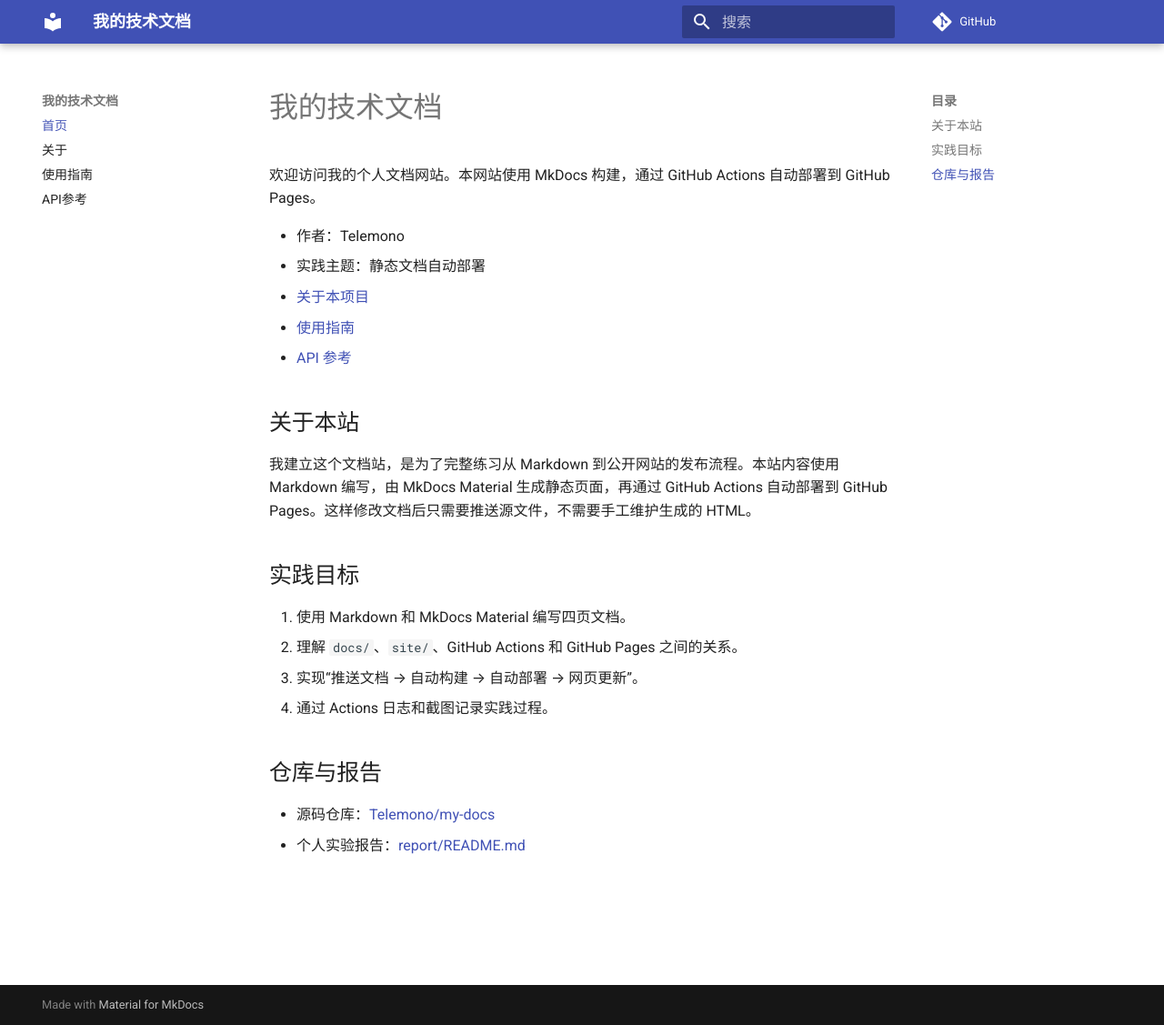
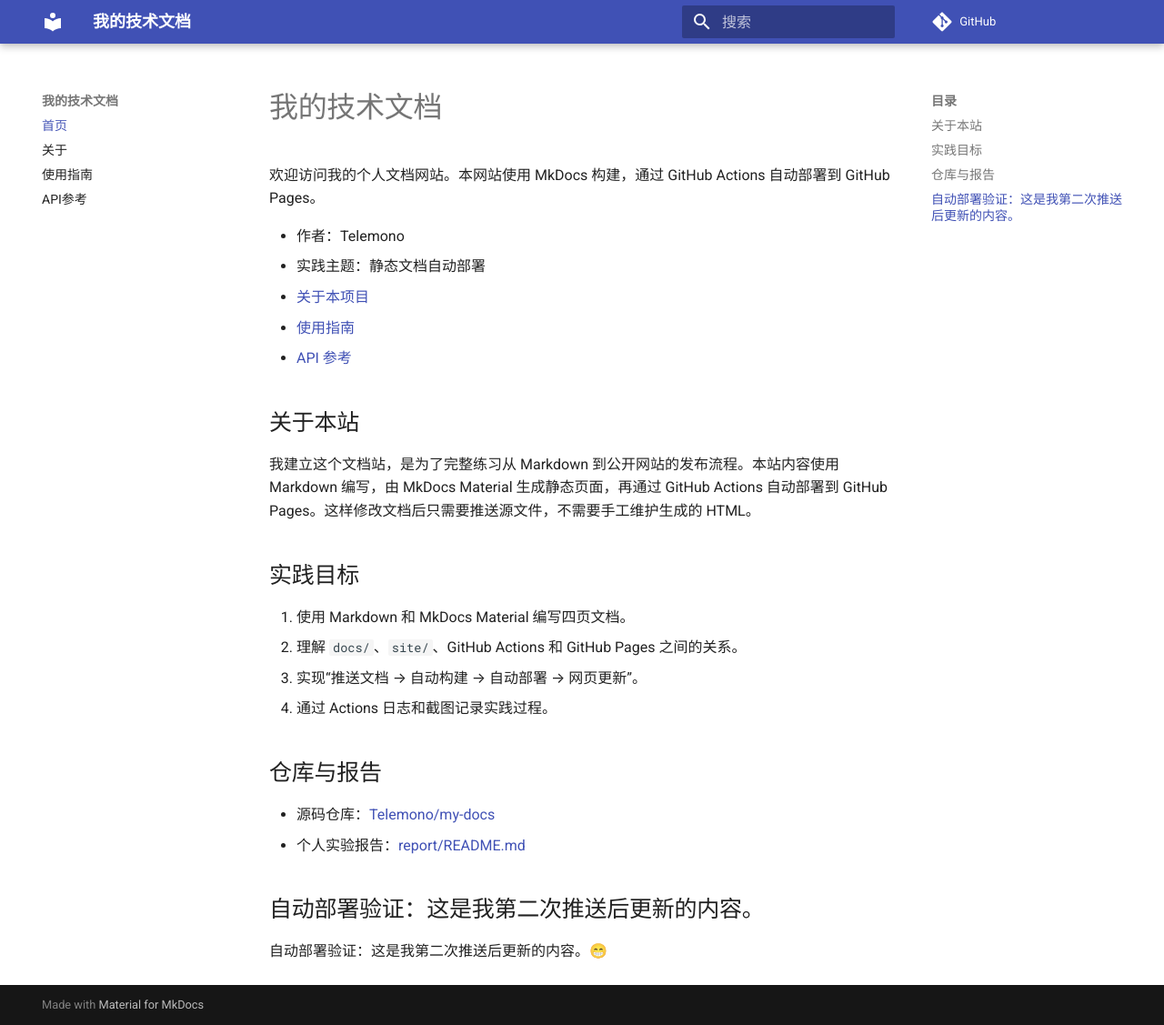
Before and after one commit to Telemono/my-docs, an MkDocs documentation site: the page built from docs/index.md, in a window 1280 px wide and 1127 px high. Shown: the whole window at 91% size. Built offline with MkDocs 1.6.1 and Material for MkDocs 9.7.7, drawn with Linux system fonts in a browser that asks for light colours; comment, search, counter and statistics services are not loaded.

Commit message:
测试自动部署验证

```diff
--- a/docs/index.md
+++ b/docs/index.md
@@ -23,3 +23,7 @@
 
 - 源码仓库：[Telemono/my-docs](https://github.com/Telemono/my-docs)
 - 个人实验报告：[report/README.md](https://github.com/Telemono/my-docs/blob/main/report/README.md)
+
+## 自动部署验证：这是我第二次推送后更新的内容。
+
+自动部署验证：这是我第二次推送后更新的内容。😁
```
